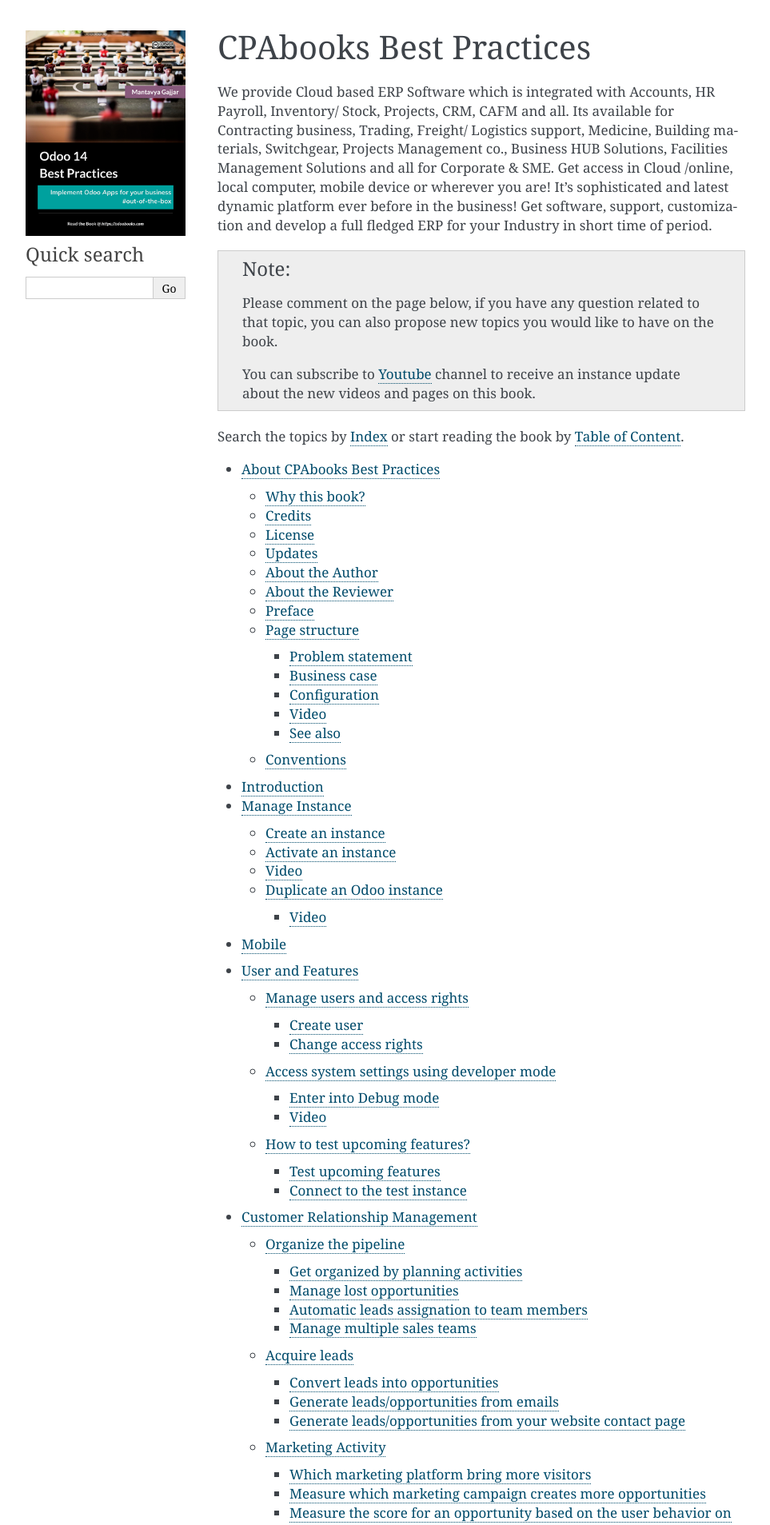
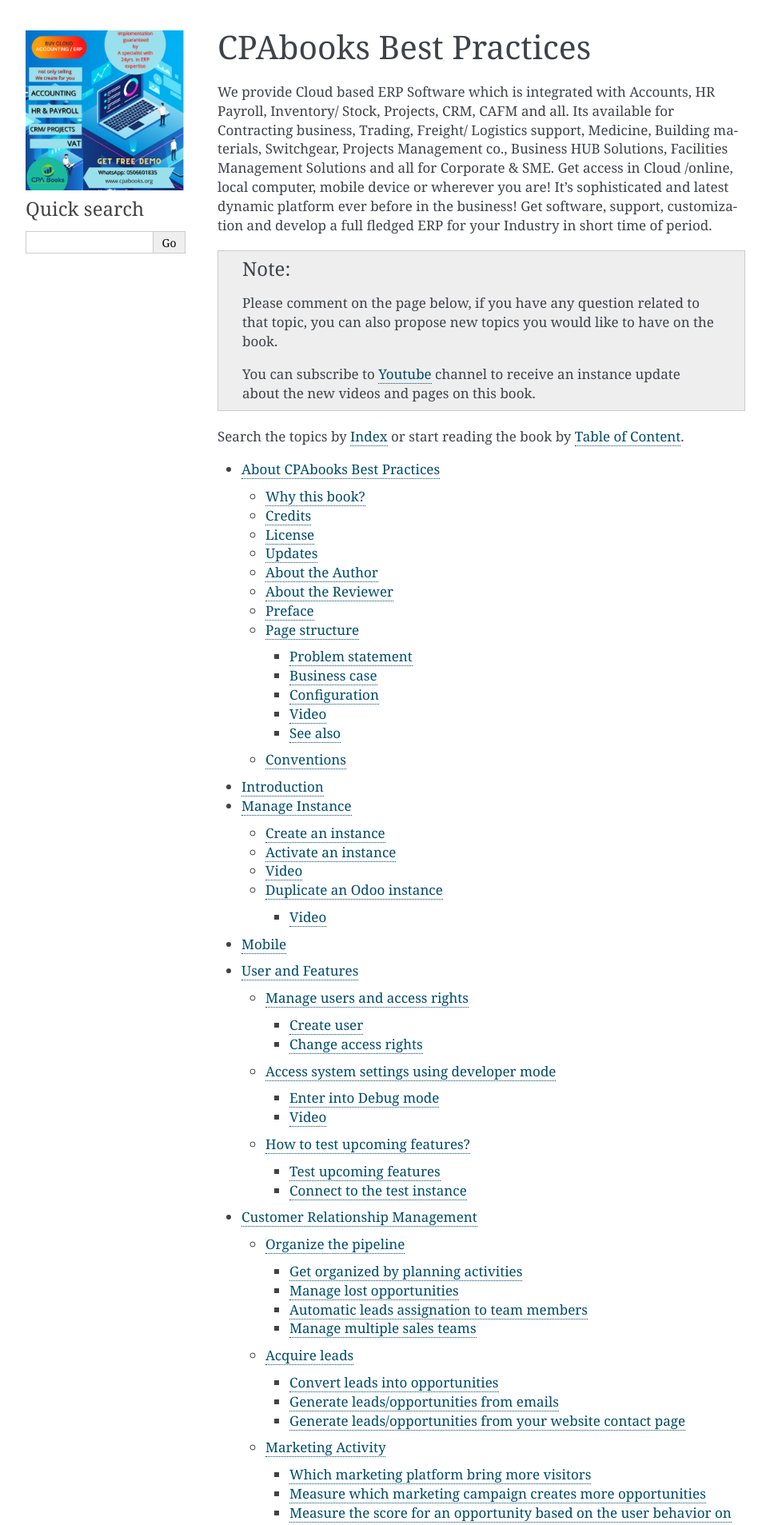
Before and after one commit to cpabooks/cpabooks-docs, a Sphinx documentation site: the page built from docs/index.rst, in a window 1280 px wide. Shown: the top 1907 px of the page at 80% size, without its empty margins (148-1111 px from the left). Built offline with Sphinx 7.4.7, drawn with Linux system fonts in a browser that asks for light colours; pages that are not in the unit, such as notebooks, are missing from menus.

Commit message:
change logo and icon

```diff
--- a/docs/about.rst
+++ b/docs/about.rst
@@ -14,7 +14,7 @@
 About CPAbooks Best Practices
 ============================
 
-.. image:: images/Odoo-14-book-small.png
+.. image:: images/cpabooks_docs_logo.jpeg
    :height: 300px
    :width: 240 px
    :scale: 100 %
--- a/docs/conf.py
+++ b/docs/conf.py
@@ -109,12 +109,12 @@
 # The name of an image file (relative to this directory) to place at the top
 # of the sidebar.
 
-html_logo = './images/odoo-14-book-title.png'
+html_logo = './images/cpabooks_docs_logo.jpeg'
 
 # The name of an image file (within the static path) to use as favicon of the
 # docs.  This file should be a Windows icon file (.ico) being 16x16 or 32x32
 # pixels large.
-html_favicon = './images/favicon.ico'
+html_favicon = './images/cpabooks_round_icon.png'
 
 # Add any paths that contain custom static files (such as style sheets) here,
 # relative to this directory. They are copied after the builtin static files,
@@ -168,7 +168,7 @@
 #html_file_suffix = None
 
 # Output file base name for HTML help builder.
-htmlhelp_basename = 'OdooBook'
+htmlhelp_basename = 'CPAbooks'
 
 pdf_master_doc = 'toc'
 latex_logo = 'images/odoo_logo.png'
```
Also changed, not shown: docs/images/cpabooks_docs_logo.jpeg (added), docs/images/cpabooks_round_icon.png (added), docs/images/mga.jpg (deleted).
